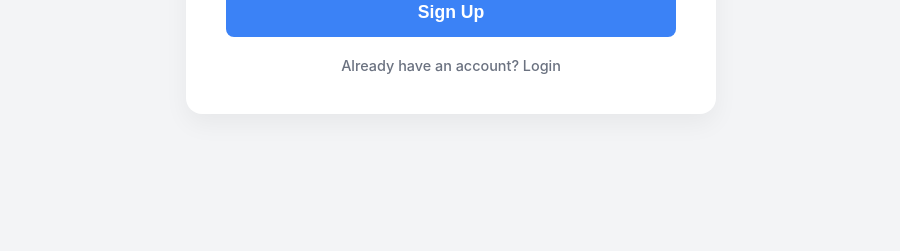
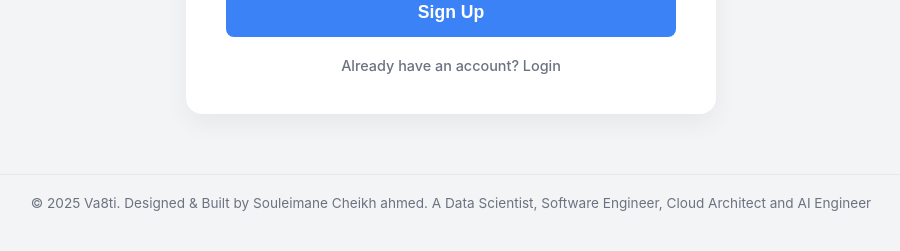
Before and after one commit to slchahmed-sly/budget_tracking_app_django, a Django app: page /signup/ in a window 1280 px wide. Shown: the part 671-922 px from the top of the page, without its empty margins (189-1089 px from the left). Before the commit the page ends 745 px from the top, so only its background shows below. Run offline with Django 5.2, Linux system fonts and the light colour scheme.

Commit message:
adding a footer

```diff
--- a/finance/templates/finance/login.html
+++ b/finance/templates/finance/login.html
@@ -42,3 +42,7 @@
     </form>
 </div>
 {% endblock %}
+
+{% block footer_content %}
+<p>© 2025 Va8ti. Designed & Built by Souleimane Cheikh ahmed. A Data Scientist, Software Engineer, Cloud Architect and AI Engineer</p>
+{% endblock %}
--- a/finance/templates/finance/signup.html
+++ b/finance/templates/finance/signup.html
@@ -41,3 +41,7 @@
     </form>
 </div>
 {% endblock %}
+
+{% block footer_content %}
+<p>© 2025 Va8ti. Designed & Built by Souleimane Cheikh ahmed. A Data Scientist, Software Engineer, Cloud Architect and AI Engineer</p>
+{% endblock %}
--- a/static/base.css
+++ b/static/base.css
@@ -1,7 +1,39 @@
 body {
     background-color: #f5f5f5;
+    margin: 0;
+    min-height: 100vh;
+    display: flex;
+    flex-direction: column;
+}
+
+/* Allow content to grow and push footer down */
+body>* {
+    /* This might need adjustment depending on how content blocks are structured,
+       but for a simple flex column layout, we want the content to take available space.
+       However, since block content is just inserted, we might need a wrapper if we want sticky footer behavior.
+       For now, we'll just style the footer itself.
+    */
 }
 
 p {
     color: #c53b3b;
 }
+
+.main-footer {
+    padding: 20px;
+    text-align: center;
+    background-color: transparent;
+    /* Or match body/card background */
+    margin-top: auto;
+    /* Pushes to bottom if body is flex column min-h-screen */
+    border-top: 1px solid rgba(0, 0, 0, 0.05);
+    color: #6b7280;
+    font-size: 0.85rem;
+    font-family: -apple-system, BlinkMacSystemFont, "Segoe UI", Roboto, sans-serif;
+}
+
+.main-footer p {
+    margin: 0;
+    color: inherit;
+    /* Override the red p tag from earlier */
+}
--- a/templates/base.html
+++ b/templates/base.html
@@ -27,5 +27,11 @@
 
     {% endblock %}
 
+    <footer class="main-footer">
+        {% block footer_content %}
+        <p>© 2025 Va8ti. Designed & Built by Souleimane Cheikh ahmed.</p>
+        {% endblock %}
+    </footer>
+
 </body>
 </html>
```
